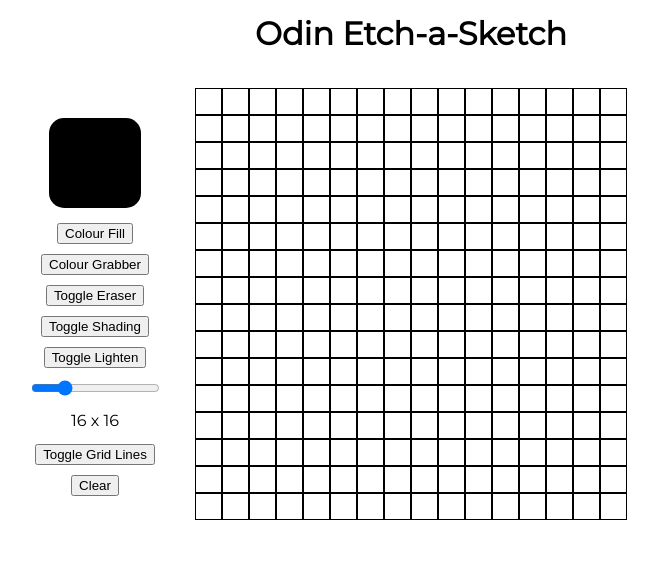
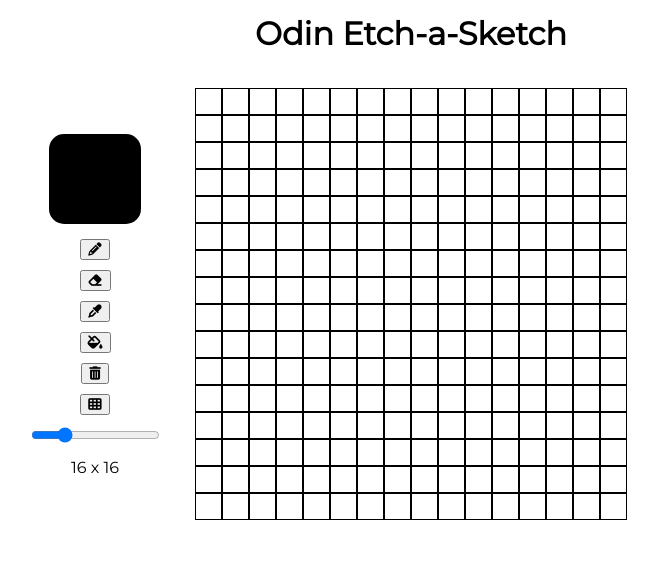
Before and after one commit to jerrej/etch-a-sketch, a plain HTML site: page index.html in a window 1280 px wide. Shown: the whole page, without its empty margins (229-887 px from the left). Drawn offline with Linux system fonts and the light colour scheme.

Commit message:
Edit layout

```diff
--- a/css/style.css
+++ b/css/style.css
@@ -50,7 +50,6 @@ body {
     flex-wrap: wrap;
     row-gap: 10px;
     width: 200px;
-
 }
 
 #style1 {
--- a/index.html
+++ b/index.html
@@ -20,15 +20,14 @@
             <div class="content">
                 <div class="settings">
                     <input id="style1" type="color">
-                    <button type="button">Colour Fill</button>
-                    <button type="button">Colour Grabber</button>
-                    <button type="button">Toggle Eraser</button>
-                    <button type="button">Toggle Shading</button>
-                    <button type="button">Toggle Lighten</button>
+                    <button type="button"><i class="fa-solid fa-pencil"></i></button>
+                    <button type="button"><i class="fa-solid fa-eraser"></i></button>
+                    <button type="button"><i class="fa-solid fa-eye-dropper"></i></button>
+                    <button type="button"><i class="fa-solid fa-fill-drip"></i></button>
+                    <button type="button"><i class="fa-solid fa-trash-can"></i></button>
+                    <button type="button"><i class="fa-solid fa-table-cells"></i></button>
                     <input type="range" id="gridsize" name="gridsize" min="1" max="64" value="16" step="1">
                     <label for="cowbell">16 x 16</label>
-                    <button type="button">Toggle Grid Lines</button>
-                    <button type="button">Clear</button>
                 </div>
                 <div class="grid" id="grid">
 
```
